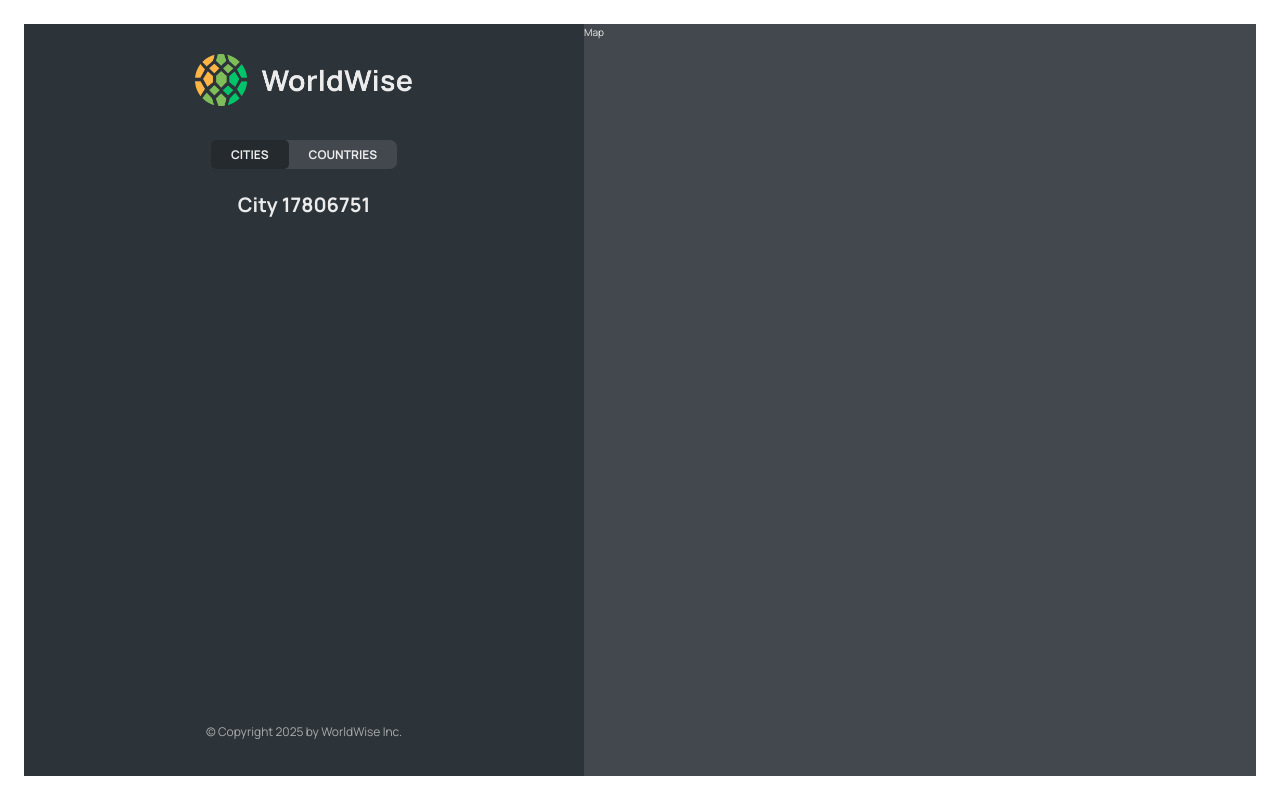
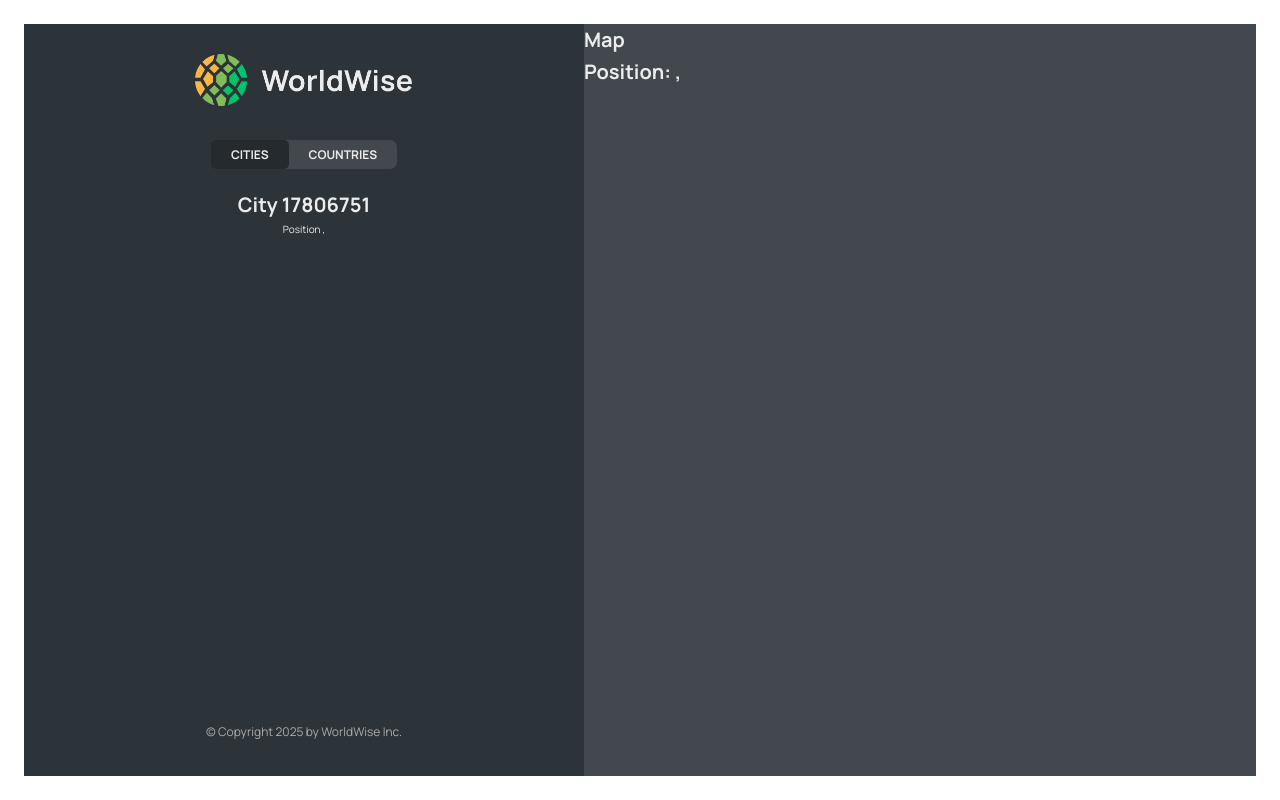
Before and after one commit to VadimVasilcovan/WorldWise, a React (Vite) app in the folder WorldWise/: page /app/cities/17806751 in a window 1280 px wide. Built offline with nearby package versions, Linux system fonts and the light colour scheme; data requests are answered from the project's data file.

Commit message:
26.04.2025

```diff
--- a/WorldWise/src/assets/components/City.jsx
+++ b/WorldWise/src/assets/components/City.jsx
@@ -1,4 +1,4 @@
-import { useParams } from "react-router-dom";
+import { useParams, useSearchParams } from "react-router-dom";
 import styles from "./City.module.css";
 
 const formatDate = (date) =>
@@ -11,7 +11,9 @@
 
 function City() {
   const {id} = useParams()
-
+  const [searchParams, setSearchParams] = useSearchParams();
+  const lat = searchParams.get('lat')
+  const lng = searchParams.get('lng')
   // TEMP DATA
   const currentCity = {
     cityName: "Lisbon",
@@ -22,7 +24,10 @@
 
   const { cityName, emoji, date, notes } = currentCity;
 
-  return <h1>City {id}</h1>
+  return<>
+   <h1>City {id}</h1>
+  <p>Position {lat}, {lng}</p>
+  </>
   /* return (
     <div className={styles.city}>
       <div className={styles.row}>
--- a/WorldWise/src/assets/components/CityItem.jsx
+++ b/WorldWise/src/assets/components/CityItem.jsx
@@ -13,10 +13,12 @@
 
 export default function CityItem({city}) {
 
-    const {cityName, emoji, date, id} = city
+    const {cityName, emoji, date, id, position} = city
+
+    console.log(position)
   return (
     <li >
-      <Link className={styles.cityItem} to={`${id}`}>
+      <Link className={styles.cityItem} to={`${id}?lat=${position.lat}&lng=${position.lng}`}>
         <span className={styles.emoji}>{emoji}</span>
         <h3 className={styles.name}>{cityName}</h3>
         <time className={styles.date}>{formatDate(date)}</time>
--- a/WorldWise/src/assets/components/Map.jsx
+++ b/WorldWise/src/assets/components/Map.jsx
@@ -1,8 +1,15 @@
 import React from 'react'
 import styles from './Map.module.css'
+import { useSearchParams } from 'react-router-dom'
 
 export default function Map() {
+  const [searchParams, setSearchParams] = useSearchParams();
+  const lat = searchParams.get('lat')
+  const lng = searchParams.get('lng')
   return (
-    <div className={styles.mapContainer}>Map</div>
+    <div className={styles.mapContainer}>
+      <h1>Map</h1>
+      <h1>Position: {lat}, {lng}</h1>
+    </div>
   )
 }
```
